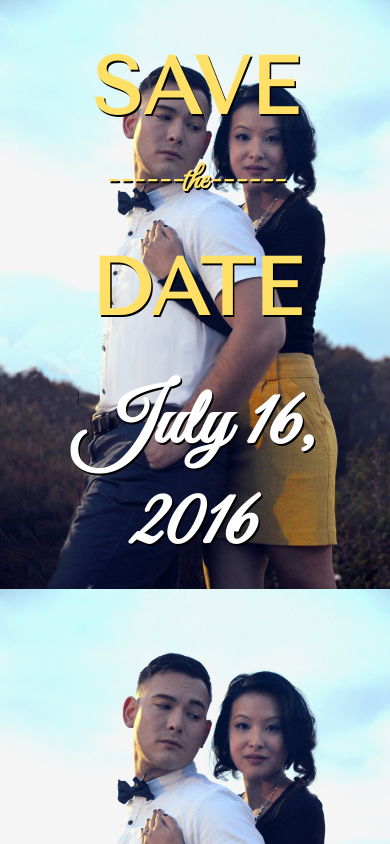
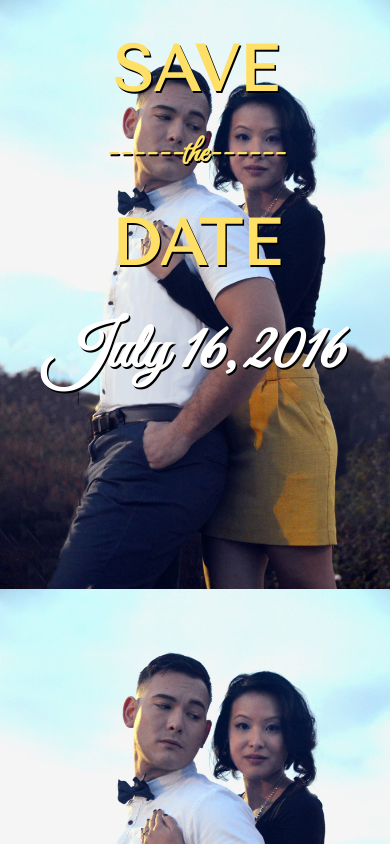
Before and after one commit to andrewh717/kevinandtrucly.com, a plain HTML site: page index.html in a window 390 px wide. Drawn offline with nearby package versions, Linux system fonts and the light colour scheme.

Commit message:
changed bottom margin of date

```diff
--- a/css/style.css
+++ b/css/style.css
@@ -18,6 +18,7 @@ h1.date{
   padding-top: 0.5em;
   padding-bottom: 0.5em;
   margin: 0em;
+  margin-bottom: 1em;
   text-shadow: 1.5px 1.5px #000000;
 }
 h2{
@@ -34,10 +35,10 @@ h2{
       background-size: 100%;
     }
     h1.tenorsans{
-      font-size: 5em;
+      font-size: 4em;
     }
     h1.date{
-      font-size: 5em;
+      font-size: 4em;
     }
     h2{
       font-size: 2em;
```
